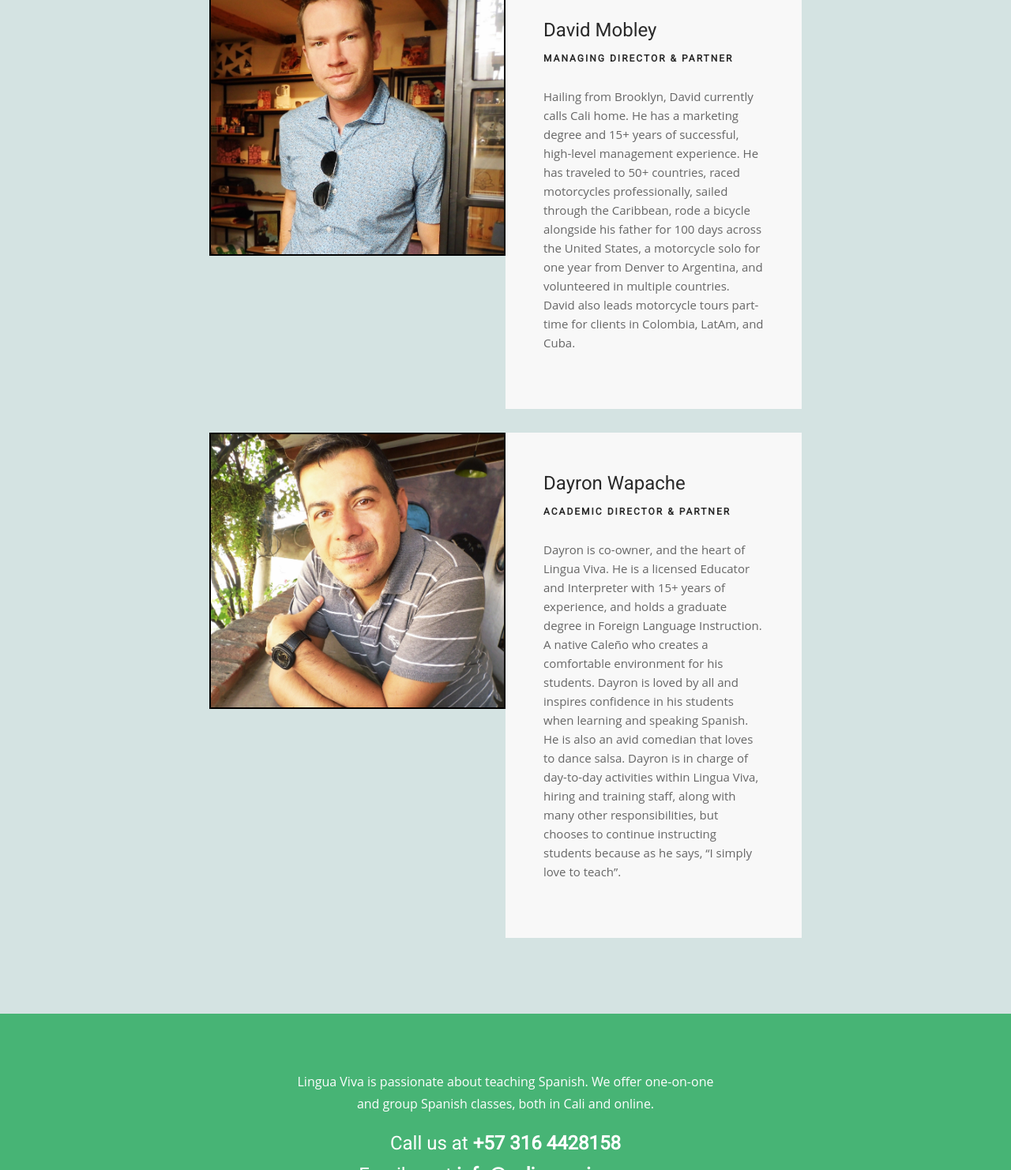
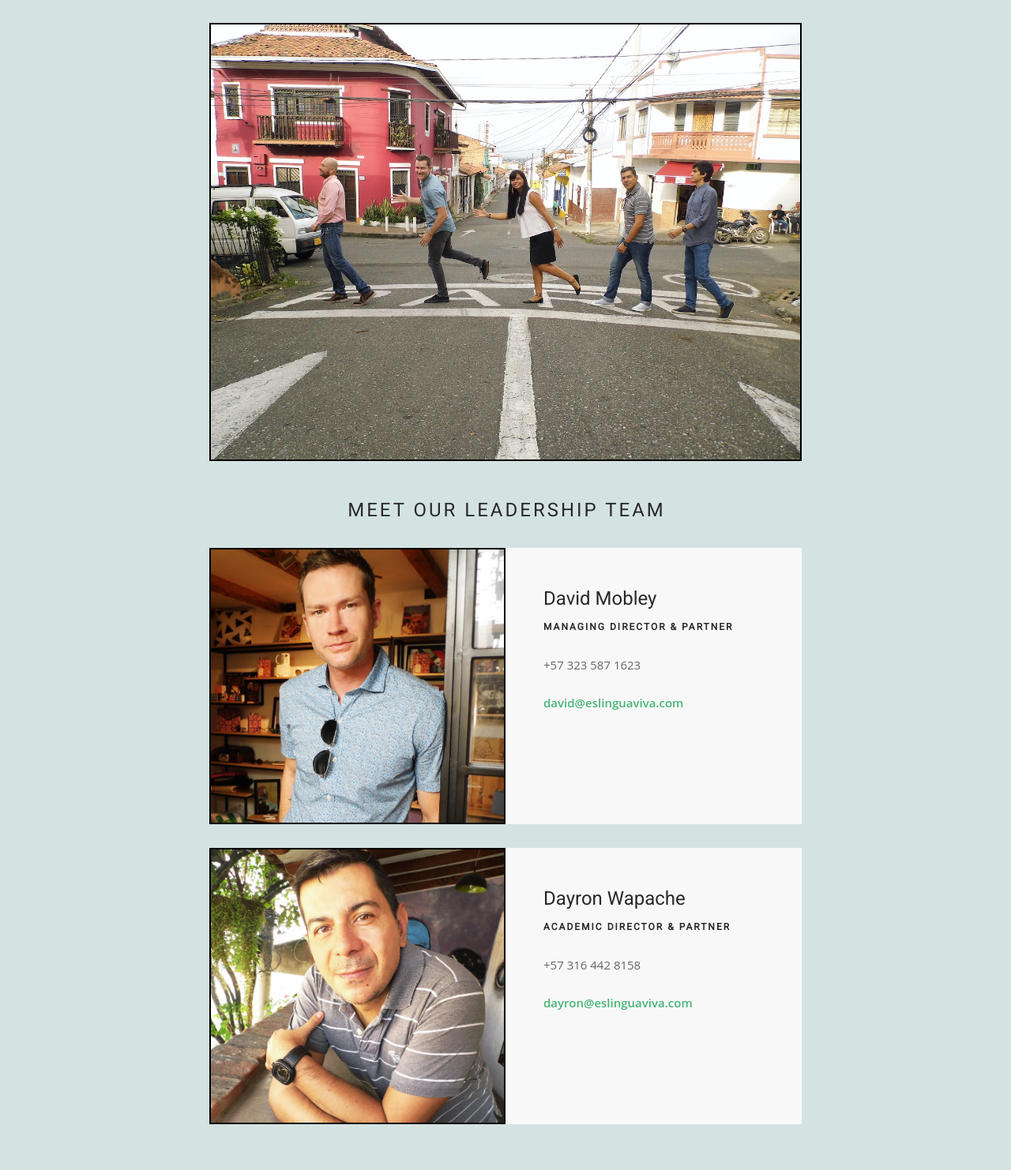
Before and after one commit to alemacgo/eslinguaviva, a plain HTML site: page about/index.html in a window 1280 px wide. Shown: the part 1072-2554 px from the top of the page at 79% size. Drawn offline with Linux system fonts and the light colour scheme.

Commit message:
Add phone numbers and second image for about-us

```diff
--- a/about/index.html
+++ b/about/index.html
@@ -52,7 +52,7 @@
 		                <div class="row mb16 mb-xs-0">
 		                    <div class="col-md-8 col-md-offset-2 col-sm-10 col-sm-offset-1 text-center">
 		                    <h4 class="uppercase mb16">About Us</h4>
-                                <img style="border: 2px solid #000" class="borderedimage" alt="Cali's Cristo Rey monument" class="separate mb32 mb-xs-16" src="../img/about-us.jpg">
+                                <img style="border: 2px solid #000" class="borderedimage" alt="The Lingua Viva crew" class="separate mb32 mb-xs-16" src="../img/about-us.jpg">
                             </div>
                         </div>
 
@@ -66,9 +66,16 @@ If you do happen to be studying with us in-person, you’ll be able to take adva
 		                        </p>
 		                    </div>
 		                </div>
+
+		                <div class="row mb16 mb-xs-0">
+		                    <div class="col-md-8 col-md-offset-2 col-sm-10 col-sm-offset-1 text-center">
+                                <img style="border: 2px solid #000" class="borderedimage" alt="The Lingua Viva crew crossing a street like the Beatles" class="separate mb32 mb-xs-16" src="../img/crew-abbey-road.jpg">
+                            </div>
+                        </div>
+
                 <div class="row mb16 mb-xs-0">
                     <div class="col-md-8 col-md-offset-2 col-sm-10 col-sm-offset-1 text-center">
-                    <h4 class="uppercase mb16">Meet our leadership team</h4>
+                    <h4 class="uppercase mb16 separate">Meet our leadership team</h4>
                     </div>
                 </div>
                 <div class="row">
@@ -84,7 +91,10 @@ If you do happen to be studying with us in-person, you’ll be able to take adva
 		                                <h4 class="mb8">David Mobley</h4>
 		                                <h6 class="uppercase">Managing Director & Partner</h6>
 		                                <p class="bigp">
-                                        Hailing from Brooklyn, David currently calls Cali home. He has a marketing degree and 15+ years of successful, high-level management experience. He has traveled to 50+ countries, raced motorcycles professionally, sailed through the Caribbean, rode a bicycle alongside his father for 100 days across the United States, a motorcycle solo for one year from Denver to Argentina, and volunteered in multiple countries. David also leads motorcycle tours part-time for clients in Colombia, LatAm, and Cuba.
+                                        +57 323 587 1623
+		                                </p>
+		                                <p class="bigp">
+                                        <a href="mailto:david@eslinguaviva.com">david@eslinguaviva.com</a>
 		                                </p>
 		                            </div>
 		                        </div>
@@ -99,7 +109,10 @@ If you do happen to be studying with us in-person, you’ll be able to take adva
 		                                <h4 class="mb8">Dayron Wapache</h4>
 		                                <h6 class="uppercase">Academic Director & Partner</h6>
 		                                <p class="bigp">
-                                        Dayron is co-owner, and the heart of Lingua Viva. He is a licensed Educator and Interpreter with 15+ years of experience, and holds a graduate degree in Foreign Language Instruction. A native Caleño who creates a comfortable environment for his students. Dayron is loved by all and inspires confidence in his students when learning and speaking Spanish. He is also an avid comedian that loves to dance salsa. Dayron is in charge of day-to-day activities within Lingua Viva, hiring and training staff, along with many other responsibilities, but chooses to continue instructing students because as he says, “I simply love to teach”.
+                                        +57 316 442 8158
+		                                </p>
+		                                <p class="bigp">
+                                        <a href="mailto:dayron@eslinguaviva.com">dayron@eslinguaviva.com</a>
 		                                </p>
 		                            </div>
 		                        </div>
```
Also changed, not shown: img/about-us.jpg, img/crew-abbey-road.jpg (added).
